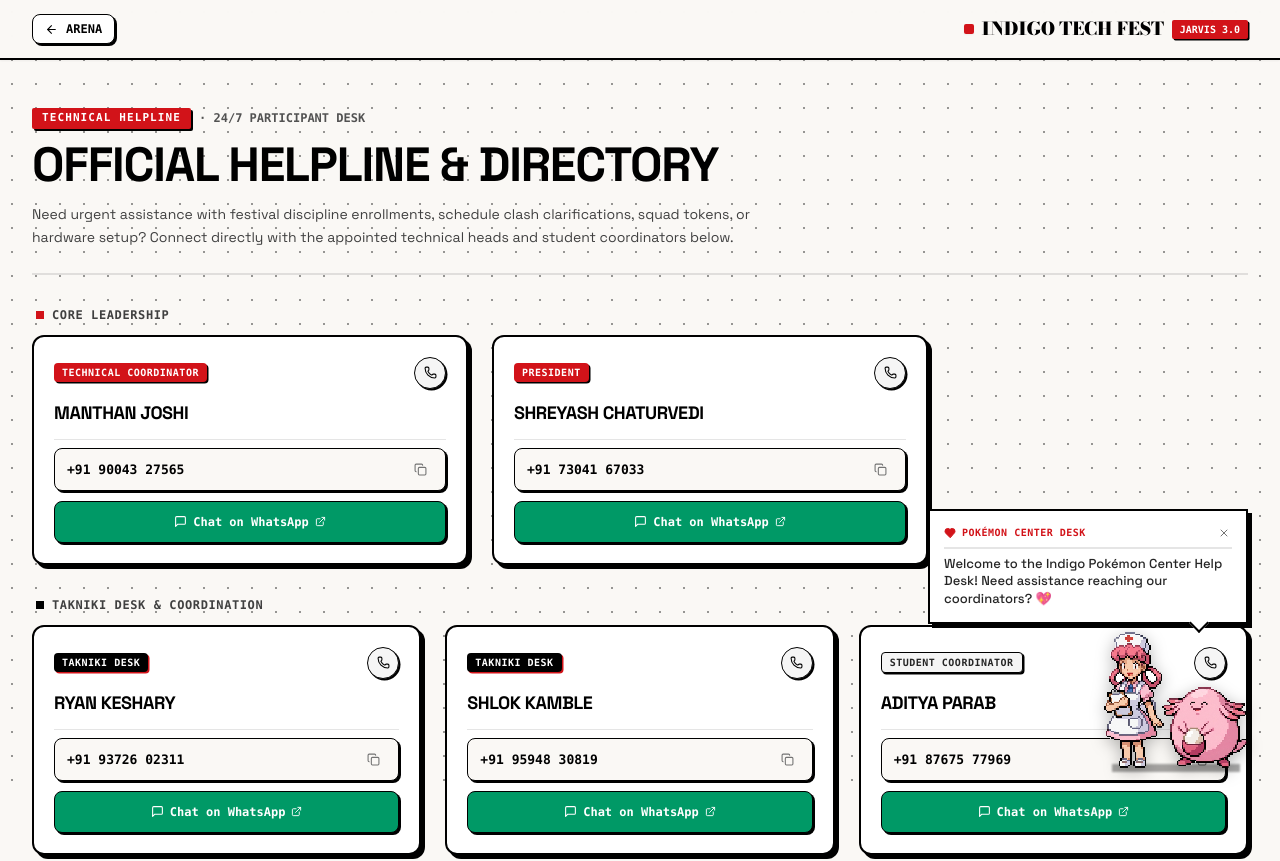
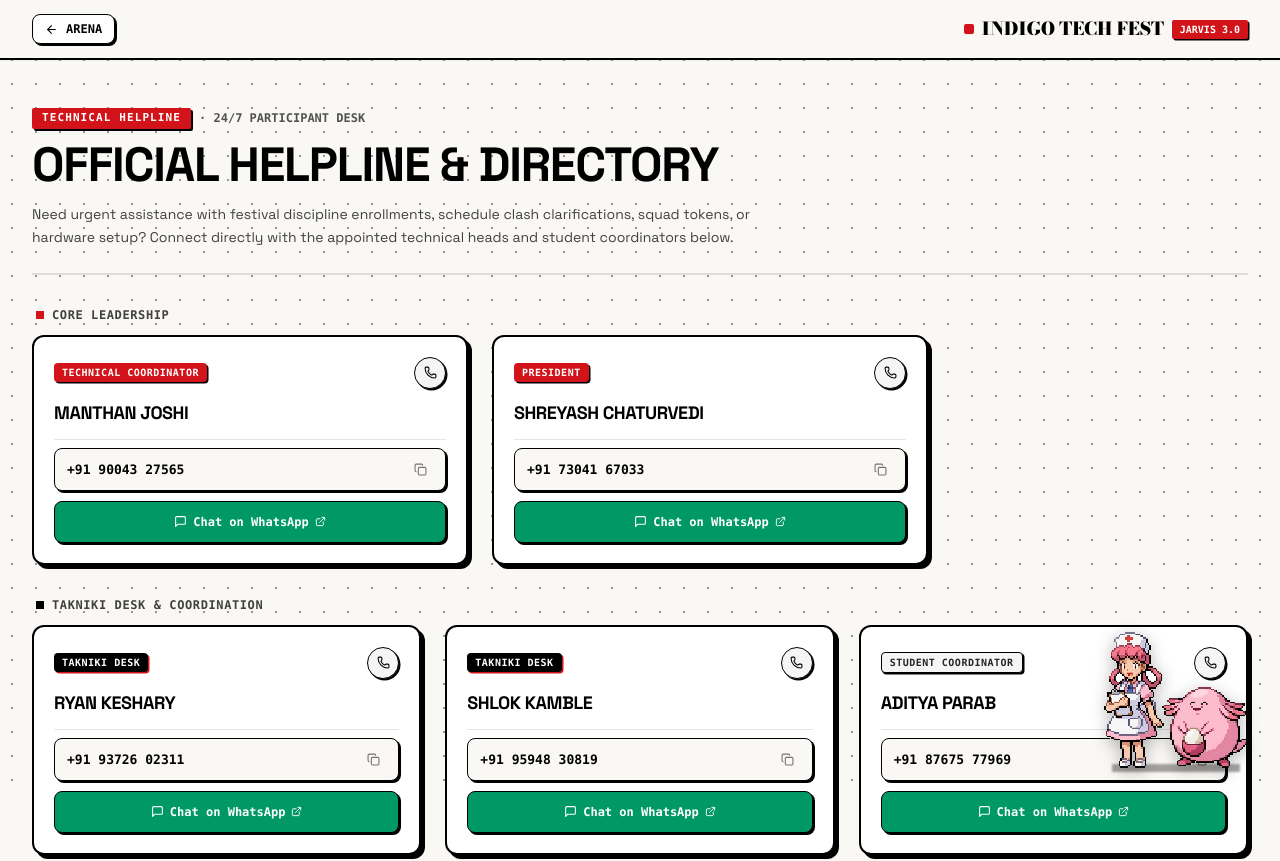
Before and after one commit to RyanKeshary/jarivs-3.0-pokemon, a Next.js app: page /contact in a window 1280 px wide. Shown: the top 861 px of the page. Built offline with nearby package versions, Linux system fonts and the light colour scheme; no server answers.

Commit message:
Remove speech dialogue bubble pop-up from Nurse Joy companion

```diff
--- a/src/components/illustrations/NurseJoyHelpCompanion.tsx
+++ b/src/components/illustrations/NurseJoyHelpCompanion.tsx
@@ -2,7 +2,7 @@
 
 import React, { useState, useRef, useEffect, useCallback } from 'react';
 import { motion, AnimatePresence } from 'framer-motion';
-import { X, Heart } from 'lucide-react';
+import { X } from 'lucide-react';
 import { playInstantVoice, lazyStoreMedia } from '@/lib/mediaCache';
 
 interface NurseJoyHelpCompanionProps {
@@ -16,12 +16,8 @@
   const [clickCount, setClickCount] = useState(0);
   const targetClicksRef = useRef(Math.floor(Math.random() * (67 - 40 + 1)) + 40);
   const [showVideo, setShowVideo] = useState(false);
-  const [currentPrompt, setCurrentPrompt] = useState<string>(
-    'Welcome to the Indigo Pokémon Center Help Desk! Need assistance reaching our coordinators? 💖'
-  );
   const [isDragging, setIsDragging] = useState(false);
   const [isPlaying, setIsPlaying] = useState(false);
-  const [showSpeechBubble, setShowSpeechBubble] = useState(true);
 
   const videoRef = useRef<HTMLVideoElement | null>(null);
   const dragStartPointRef = useRef<{ x: number; y: number }>({ x: 0, y: 0 });
@@ -133,29 +129,6 @@
     maxTravelRef.current.x = Math.max(maxTravelRef.current.x, distX, absX);
     maxTravelRef.current.y = Math.max(maxTravelRef.current.y, distY, absY);
 
-    if (absX > 25 || absY > 25) {
-      if (absX > absY) {
-        if (x < 0) {
-          setCurrentPrompt(
-            'Heading towards the West wing? 👈 Coordinating with Manthan & Shreyash for festival directives!'
-          );
-        } else {
-          setCurrentPrompt(
-            'Swiping East across the desk? 👉 Ryan & Shlok are on standby at the Takniki Coordination Desk!'
-          );
-        }
-      } else {
-        if (y < 0) {
-          setCurrentPrompt(
-            'Moving up? 👆 Direct student inquiries to Aditya, Indresh & Vaibhav for on-ground assistance!'
-          );
-        } else {
-          setCurrentPrompt(
-            'Taking a breather at the Pokémon Center? 👇 All fest coordinators are just a call away!'
-          );
-        }
-      }
-    }
   };
 
   const handleDragEnd = (
@@ -205,19 +178,11 @@
         setShowVideo(true);
         setCompletedEdgeDrags(0);
         targetSwipesRef.current = Math.floor(Math.random() * (20 - 10 + 1)) + 10;
-        setCurrentPrompt(
-          '💖 Special archive transmission unlocked! Enjoy the exclusive Pokémon Center presentation!'
-        );
-      } else {
-        setCurrentPrompt(
-          `💖 Healing wave [${nextCount}/${targetSwipesRef.current}] registered! Keep sweeping across the screen in any direction!`
-        );
       }
     }
   };
 
   const handleCharacterClick = () => {
-    if (!showSpeechBubble) setShowSpeechBubble(true);
     playRetroChime();
 
     const nextClicks = clickCount + 1;
@@ -247,47 +212,6 @@
         animate={{ opacity: 1, scale: 1 }}
         transition={{ duration: 0.4, ease: 'easeOut' }}
       >
-        {/* RETRO 2D DIALOGUE BUBBLE OFFERING HELP */}
-        <AnimatePresence>
-          {showSpeechBubble && (
-            <motion.div
-              initial={{ opacity: 0, scale: 0.88, y: 10 }}
-              animate={{ opacity: 1, scale: 1, y: 0 }}
-              exit={{ opacity: 0, scale: 0.88, y: 10 }}
-              className="relative mb-2 max-w-[270px] sm:max-w-[320px] bg-white border-2 border-black p-3 sm:p-3.5 shadow-[4px_4px_0px_#000] text-black rounded-none"
-            >
-              {/* Header Badge */}
-              <div className="flex items-center justify-between pb-1.5 mb-1.5 border-b-2 border-black/10 text-[10px] font-mono">
-                <div className="flex items-center gap-1.5 font-black text-[#D21319] tracking-wider uppercase">
-                  <Heart size={12} className="fill-[#D21319]" />
-                  <span>POKÉMON CENTER DESK</span>
-                </div>
-                <div className="flex items-center gap-2">
-                  <button
-                    type="button"
-                    onClick={(e) => {
-                      e.stopPropagation();
-                      setShowSpeechBubble(false);
-                    }}
-                    className="text-neutral-500 hover:text-black cursor-pointer p-0.5"
-                    title="Dismiss dialogue"
-                    aria-label="Dismiss dialogue"
-                  >
-                    <X size={12} />
-                  </button>
-                </div>
-              </div>
-
-              {/* Dynamic Speech Text */}
-              <p className="font-sans text-xs sm:text-[13px] leading-snug font-medium text-neutral-800">
-                {currentPrompt}
-              </p>
-
-              {/* Dialogue Arrow pointing to pixel character */}
-              <div className="absolute -bottom-2 right-10 w-3.5 h-3.5 bg-white border-r-2 border-b-2 border-black rotate-45" />
-            </motion.div>
-          )}
-        </AnimatePresence>
 
         {/* 2D PIXELATED SPRITE CONTAINER */}
         <div
```
